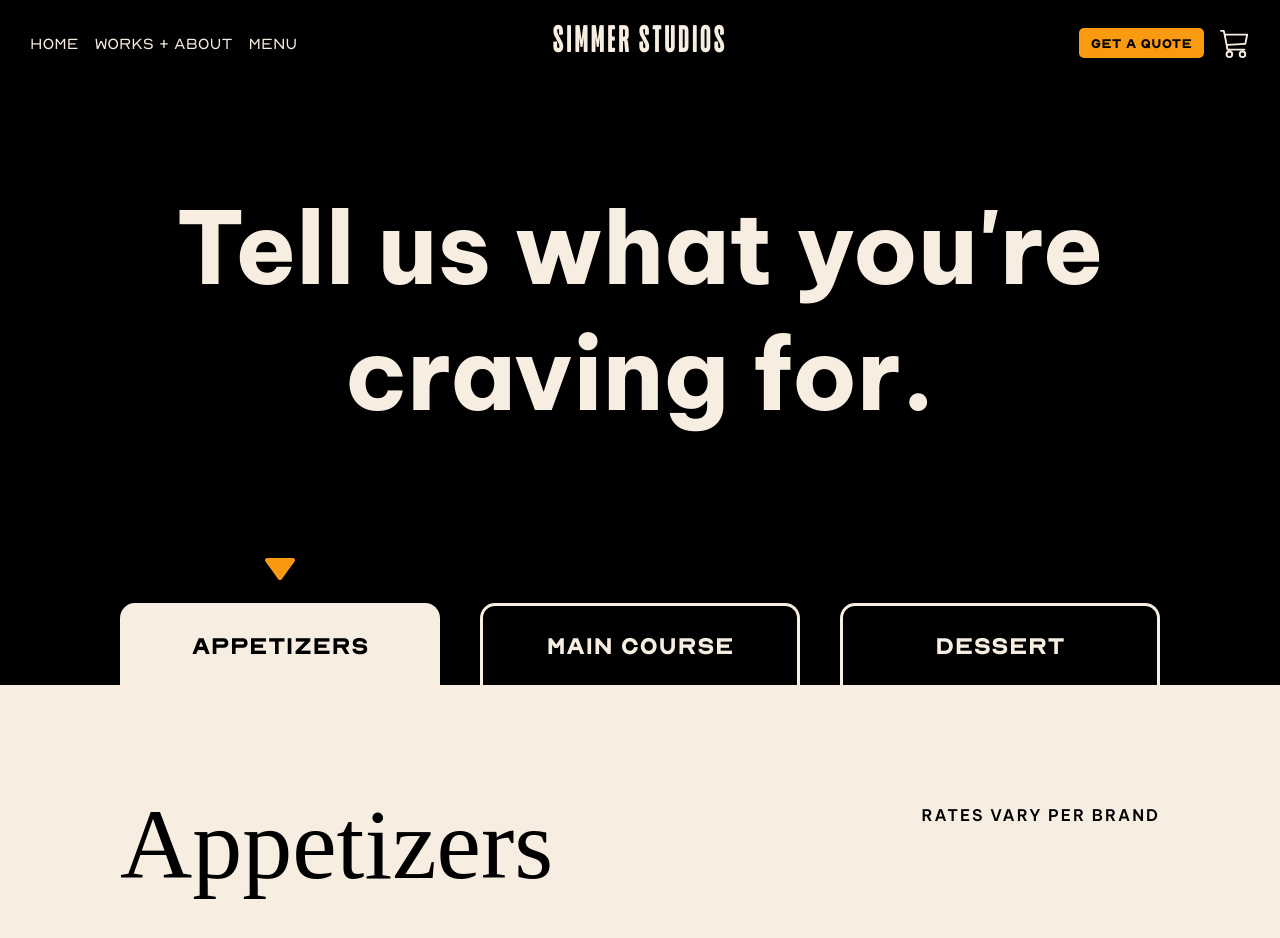
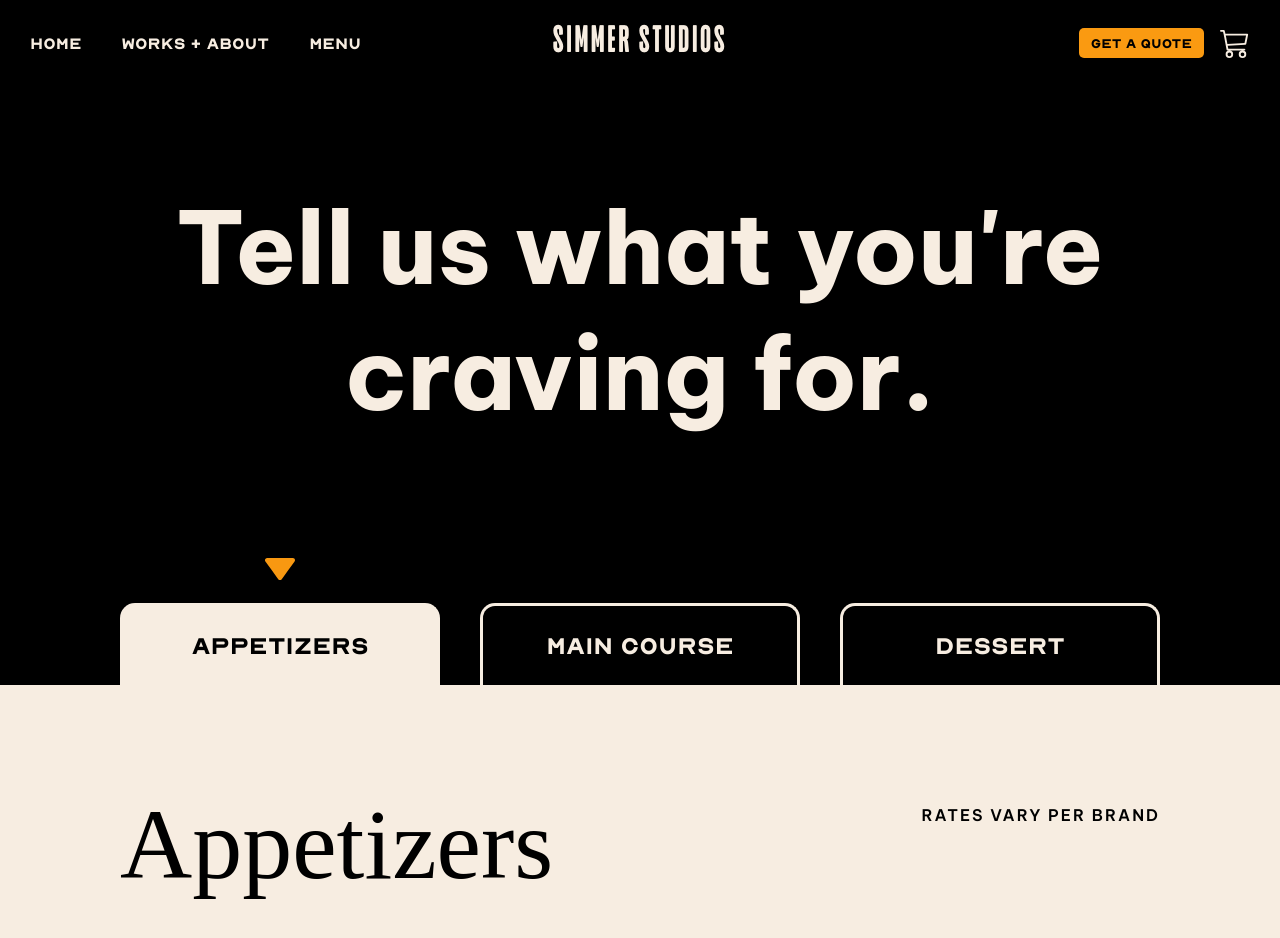
Before and after one commit to mokiong/Menu-page-simmer, a Next.js app: page / in a window 1280 px wide. Shown: the top 938 px of the page. Built offline with nearby package versions, Linux system fonts and the light colour scheme; a web font is replaced by a local one.

Commit message:
Make navbar items bold

```diff
--- a/components/nav/nav-bar.module.css
+++ b/components/nav/nav-bar.module.css
@@ -20,11 +20,12 @@
 }
 
 .nav li {
+    font-weight: bold;
     font-size: var(--text-large);
 }
 
 .nav li:not(:last-child) {
-    margin-right: 1.6rem;
+    margin-right: 4rem;
 }
 
 .navItemMobile {
```
